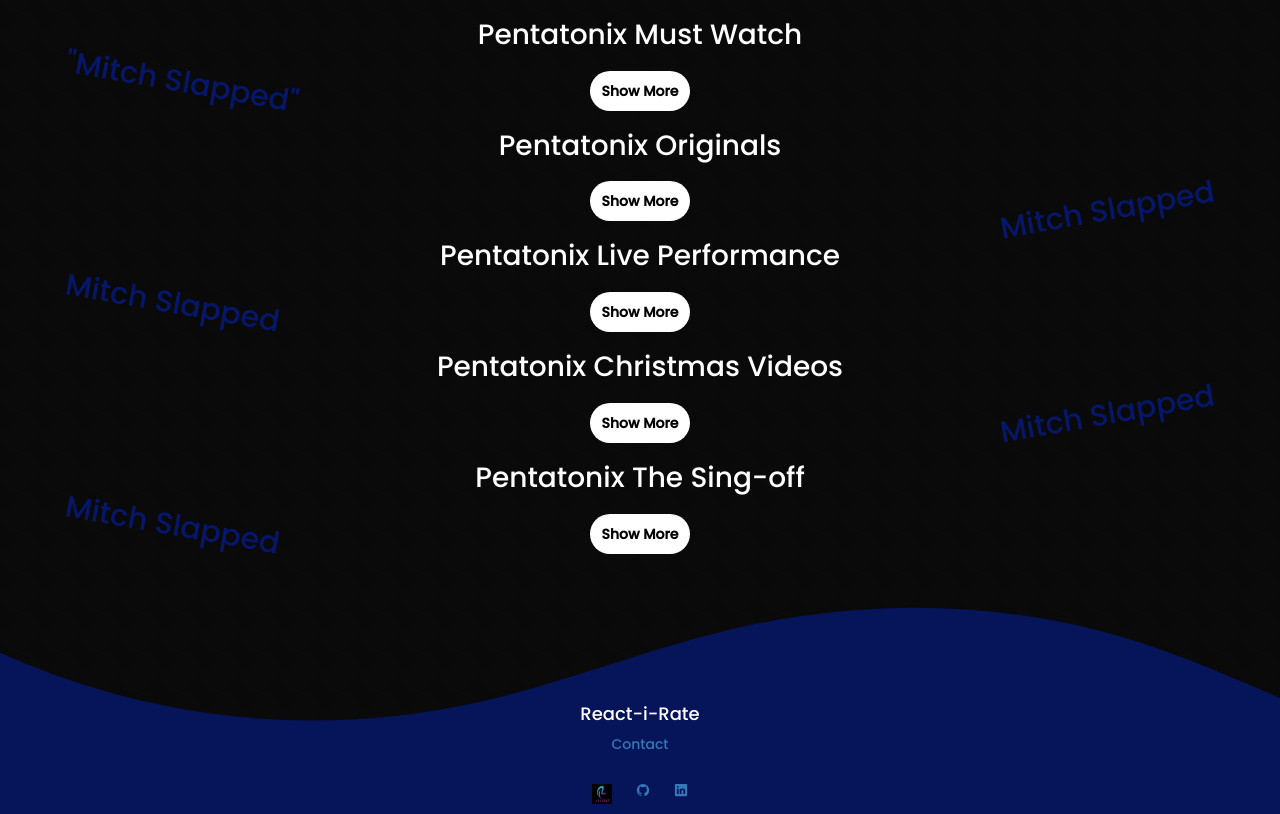
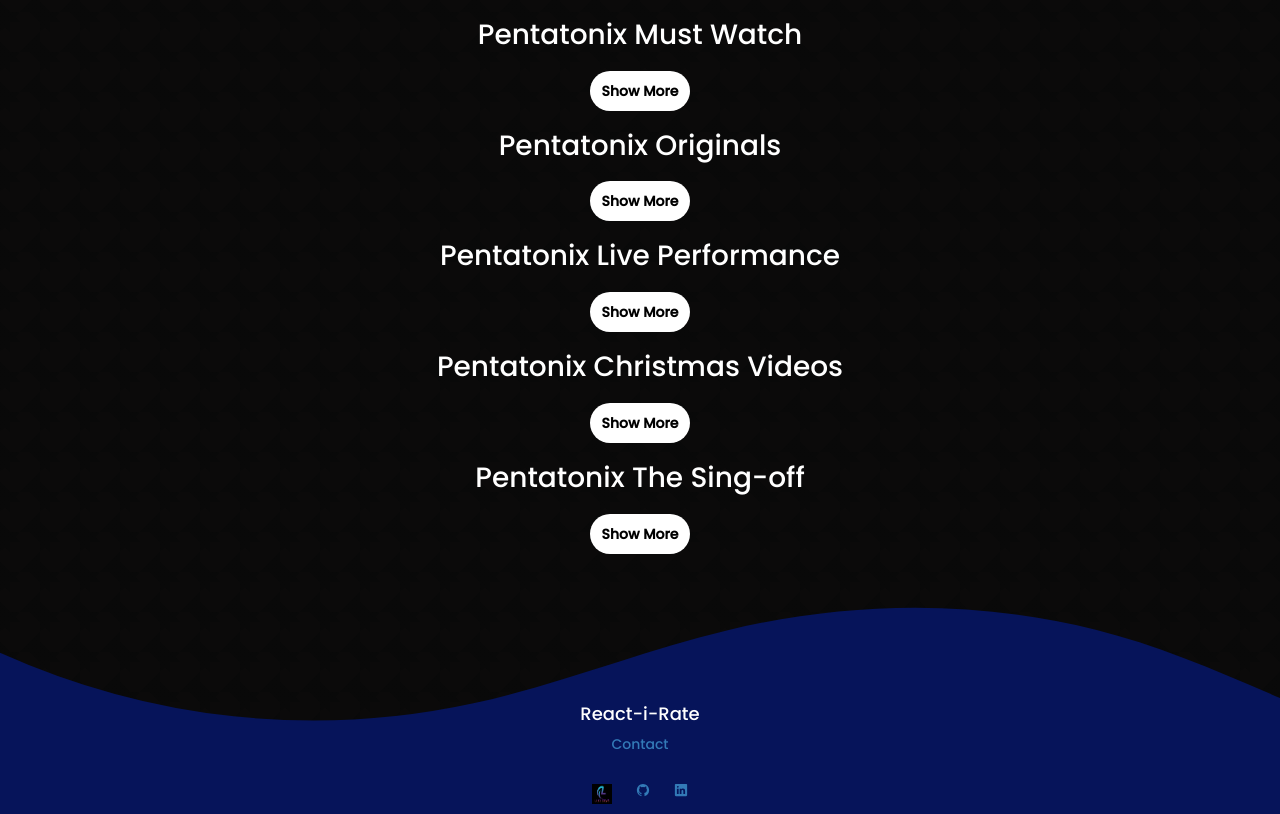
Before and after one commit to lyzx07/examples2, a Flask app: template idea/templates/pentatonix.html in a window 1280 px wide. Shown: the part 668-1482 px from the top of the page. Run offline with Flask 3, Linux system fonts and the light colour scheme; the template is opened without the code that fills it, so the values that code supplies are empty; some libraries are stand-ins or nearby versions.

Commit message:
more style changes. fixed show more issue

```diff
--- a/idea/static/styles.css
+++ b/idea/static/styles.css
@@ -381,7 +381,7 @@
   color: rgb(6, 23, 106);
 }
 
-.phrase-cont {
+/* .phrase-cont {
   position: relative;
 }
 
@@ -401,7 +401,7 @@
   font-size: 30px;
   right: 5%;
   top: 35%;
-}
+} */
 
 ul {
   list-style: none;
--- a/idea/templates/pentatonix.html
+++ b/idea/templates/pentatonix.html
@@ -64,13 +64,10 @@
         Last Created Video: {{ formatted_last_video_date }}
       </h3>
     </div>
-    <div class="video phrase1">
+
+    <div class="video text-center">
       <h2>Pentatonix Must Watch</h2>
-      <div class="phrase-cont">
-        <p class="phrase-p1">
-          "Mitch Slapped"
-        </p>
-        <ul class="song-list text-center">
+      <ul class="song-list">
         {% for video in videos %}
         <li>
           <a
@@ -82,18 +79,11 @@
         </li>
         {% endfor %}
       </ul>
-      </div>
-      <div class="text-center">
       <button class="btn-show-more">Show More</button>
     </div>
-    </div>
-    <div class="video phrase2">
+    <div class="video text-center">
       <h2>Pentatonix Originals</h2>
-      <div class="phrase-cont">
-        <p class="phrase-p2">
-          Mitch Slapped
-        </p>
-      <ul class="song-list text-center">
+      <ul class="song-list">
         {% for origin in original %}
         <li>
           <a
@@ -105,16 +95,10 @@
         </li>
         {% endfor %}
       </ul>
-      <div class="text-center">
       <button class="btn-show-more">Show More</button>
     </div>
-    </div>
-    <div class="video phrase1">
+    <div class="video text-center">
       <h2>Pentatonix Live Performance</h2>
-      <div class="phrase-cont">
-        <p class="phrase-p1">
-          Mitch Slapped
-        </p>
       <ul class="song-list text-center">
         {% for live in live_performance %}
         <li>
@@ -127,18 +111,11 @@
         </li>
         {% endfor %}
       </ul>
-      </div>
-      <div class="text-center">
       <button class="btn-show-more">Show More</button>
     </div>
-    </div>
-    <div class="video phrase2">
+    <div class="video text-center">
       <h2>Pentatonix Christmas Videos</h2>
-      <div class="phrase-cont">
-        <p class="phrase-p2">
-          Mitch Slapped
-        </p>
-        <ul class="song-list text-center">
+      <ul class="song-list">
         {% for x in xmas %}
         <li>
           <a
@@ -150,18 +127,11 @@
         </li>
         {% endfor %}
       </ul>
-      </div>
-      <div class="text-center">
       <button class="btn-show-more">Show More</button>
     </div>
-    </div>
-    <div class="video phrase1">
+    <div class="video text-center">
       <h2>Pentatonix The Sing-off</h2>
-      <div class="phrase-cont">
-        <p class="phrase-p1">
-          Mitch Slapped
-        </p>
-        <ul class="song-list text-center">
+      <ul class="song-list">
         {% for s in sing %}
         <li>
           <a
@@ -173,10 +143,7 @@
         </li>
         {% endfor %}
       </ul>
-      </div>
-      <div class="text-center">
       <button class="btn-show-more">Show More</button>
-      </div>
     </div>
     <div class="footer-cont">
       <footer class="footer">
```
Also changed, not shown: code-storage/text.txt (+8 -0 lines), 2 other files. Lines whose indentation alone changed are shown as unchanged.
